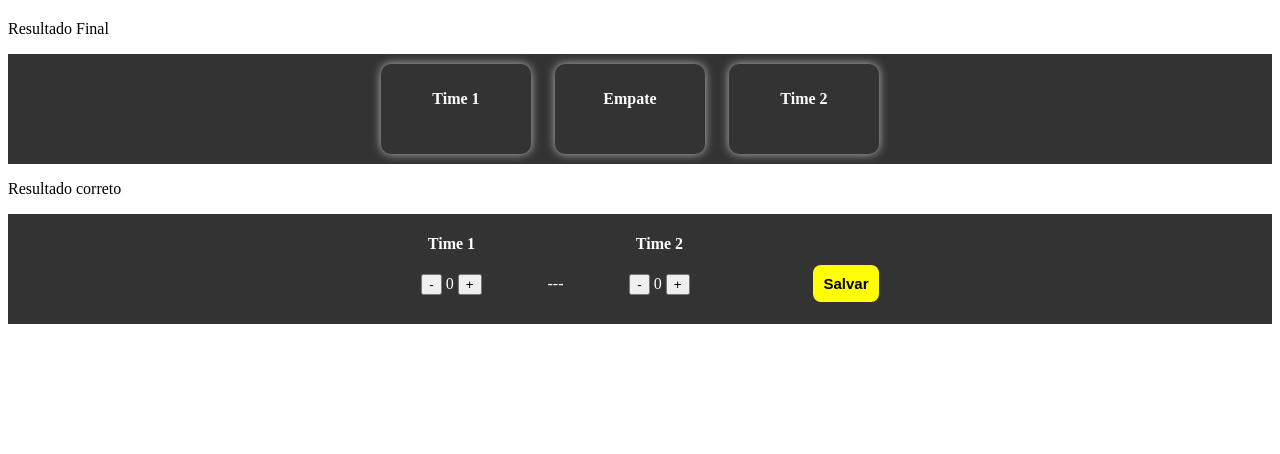
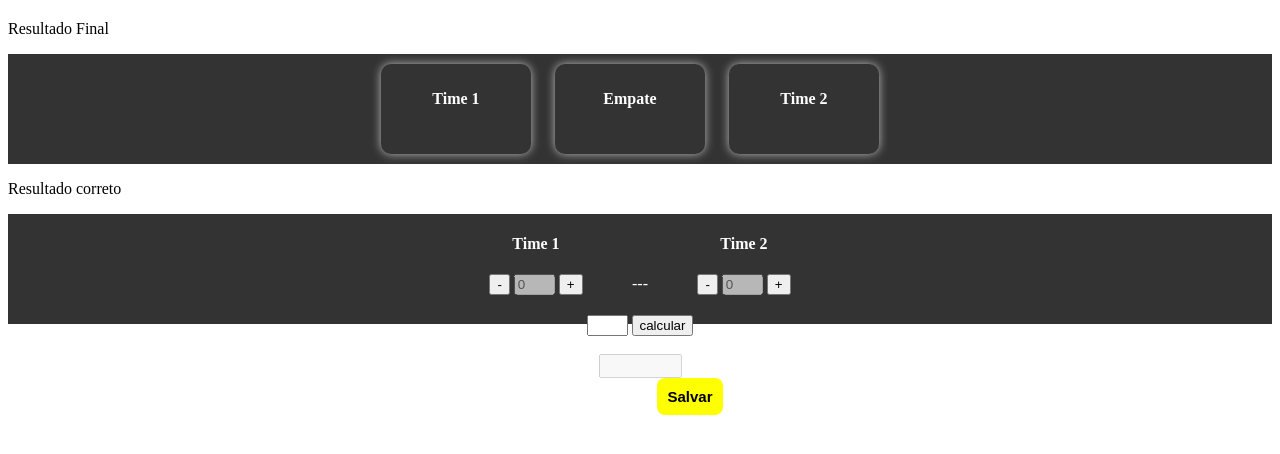
Before and after one commit to renansfreire/projeto-bs-pds, a PHP site: page /aposta.php in a window 1280 px wide. Shown: the top 454 px of the page. Run offline with PHP 8.4, Linux system fonts and the light colour scheme; data that the repository does not hold is empty.

Commit message:
Update aposta.php

```diff
--- a/aposta.php
+++ b/aposta.php
@@ -53,9 +53,9 @@ if (mysqli_num_rows($result)!=0){
                     <div class="case-select-qt-casa">
                         <h4 class="time-name-casa">Time 1</h4>
                         <div class="case-opcoes-qt-gols">
-                            <div class="case-qt-gols"><button>-</button></div>
-                            <div class="case-qt-gols">0</div>
-                            <div class="case-qt-gols"><button>+</button></div>
+                            <input type="button" name="menos" id="menos" value="-" />
+                            <input type="text" name="format" value="0" id="format" disabled="" size="2" />
+                            <input type="button" name="mais" id="mais" value="+" />
                         </div>
                     </div>
                     <div class="case-select-qt-fora">
@@ -66,10 +66,17 @@ if (mysqli_num_rows($result)!=0){
                     <div class="case-select-qt-fora">
                         <h4 class="time-name-fora">Time 2</h4>
                         <div class="case-opcoes-qt-gols">
-                            <div class="case-qt-gols"><button>-</button></div>
-                            <div class="case-qt-gols">0</div>
-                            <div class="case-qt-gols"><button>+</button></div>
+                            <input type="button" name="menos2" id="menos2" value="-" />
+                            <input type="text" name="format2" value="0" id="format2" disabled="" size="2" />
+                            <input type="button" name="mais2" id="mais2" value="+" />
                         </div>
+                    </div>
+                    <div class="case-select-qt-details" id="#case-value-aposta">
+                        <input type="text" name="valor-aposta" value="" id="valor-aposta" size="2" />
+
+                        <input type="submit" name="finalizar" id="finalizar" value="calcular">
+                        <br>
+                        Possível retorno: <br><input type="text" name="total" id="total" disabled="" value="" style="width:75px;font-size: 16px"  />
                     </div>
                     <div class="btn-salvar-aposta-gols">
                         <button><a id="btn-salvar-modal" href="#abrirModal">Salvar</a></button>
@@ -87,7 +94,6 @@ if (mysqli_num_rows($result)!=0){
             </div>
         </div>
     </div>
-
     <script type="text/javascript" src="aposta.js"></script>
 </body>
 </html>
```
